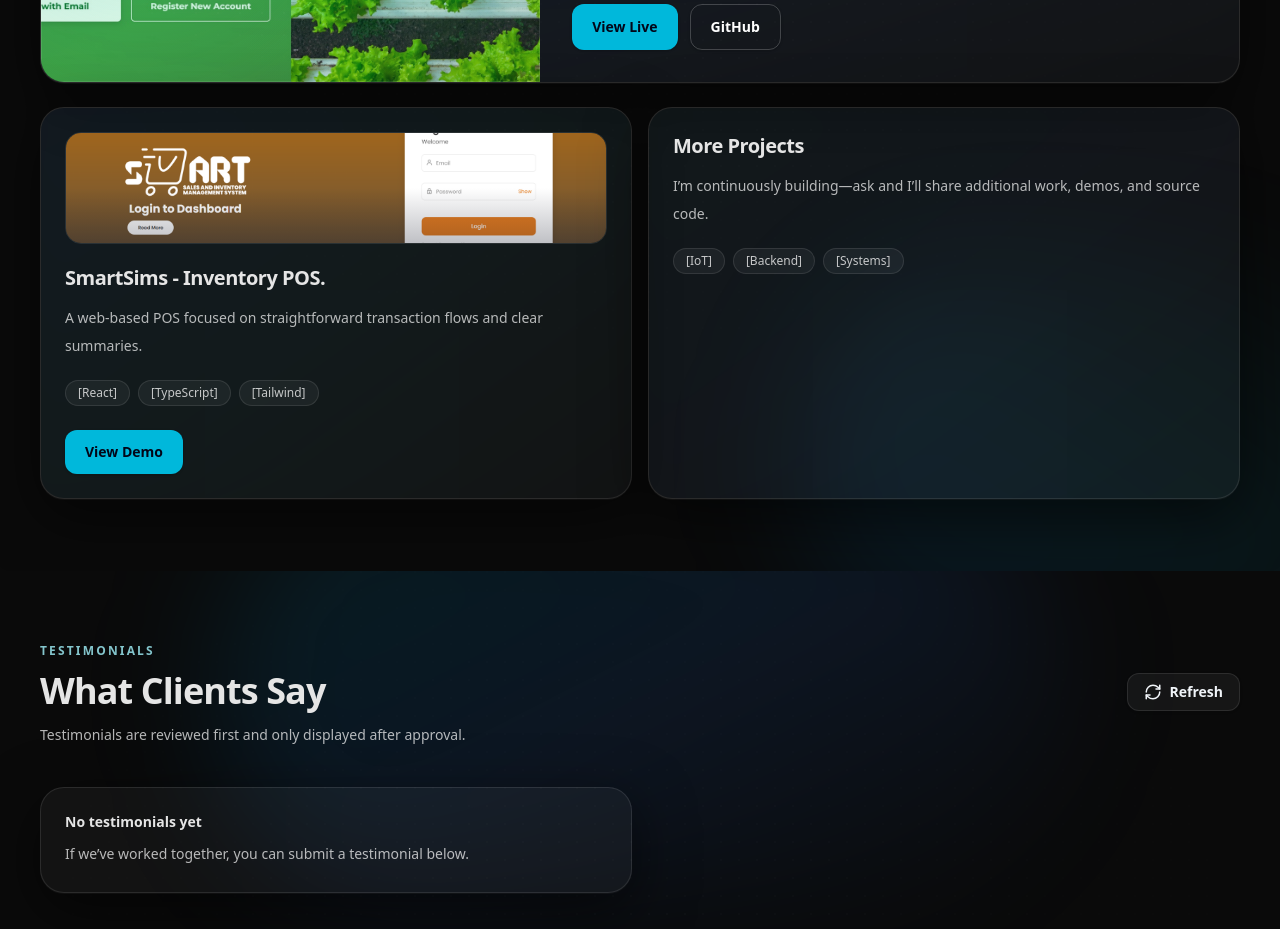
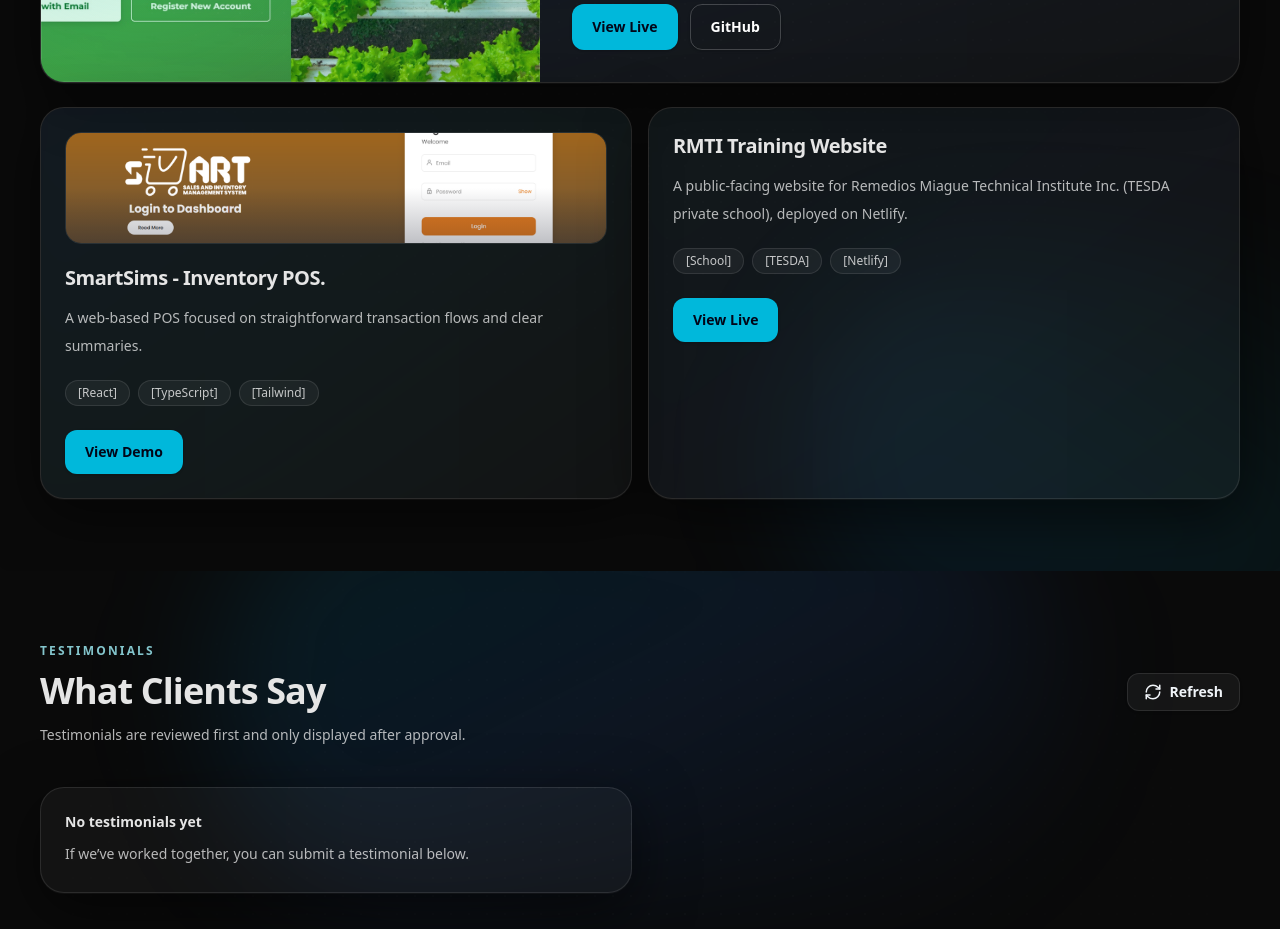
Before and after one commit to RvnXcnnrr/JMRP, a React (Vite) app: page / in a window 1280 px wide. Shown: the part 2280-3209 px from the top of the page. Built offline with nearby package versions, Linux system fonts and the light colour scheme.

Commit message:
feat: add RMTI Training website project with demo link and updated tags

```diff
--- a/src/components/ProjectsSection.tsx
+++ b/src/components/ProjectsSection.tsx
@@ -35,6 +35,7 @@ function ActionButton({ href, children, variant }: ActionButtonProps) {
 export function ProjectsSection() {
   const smarTanomImage = '/assets/projects/smartanom.jpg'
   const smartSimsImage = '/assets/projects/smartsims.jpg'
+  const rmtiTrainingUrl = 'https://rmti-training.netlify.app/'
 
   return (
     <section
@@ -150,14 +151,20 @@ export function ProjectsSection() {
           <div className="group relative overflow-hidden rounded-3xl border border-slate-200/70 bg-white/70 p-6 shadow-[0_1px_0_rgba(255,255,255,0.65),0_18px_50px_rgba(2,6,23,0.08)] backdrop-blur transition duration-300 hover:-translate-y-1 hover:border-cyan-500/40 hover:shadow-md dark:border-white/10 dark:bg-white/[0.04] dark:shadow-[0_1px_0_rgba(255,255,255,0.04),0_18px_60px_rgba(0,0,0,0.55)] dark:hover:border-cyan-300/30">
             <div aria-hidden="true" className="pointer-events-none absolute -inset-16 -z-10 opacity-35 blur-2xl transition-opacity duration-300 group-hover:opacity-60 bg-gradient-to-br from-cyan-500/12 via-blue-500/10 to-transparent" />
 
-            <h3 className="text-xl font-semibold tracking-tight text-slate-900 dark:text-[#e5e5e5]">More Projects</h3>
+            <h3 className="text-xl font-semibold tracking-tight text-slate-900 dark:text-[#e5e5e5]">RMTI Training Website</h3>
             <p className="mt-3 text-sm leading-7 text-slate-600 dark:text-white/70">
-              I’m continuously building—ask and I’ll share additional work, demos, and source code.
+              A public-facing website for Remedios Miague Technical Institute Inc. (TESDA private school), deployed on Netlify.
             </p>
             <div className="mt-5 flex flex-wrap gap-2">
-              <Tag>[IoT]</Tag>
-              <Tag>[Backend]</Tag>
-              <Tag>[Systems]</Tag>
+              <Tag>[School]</Tag>
+              <Tag>[TESDA]</Tag>
+              <Tag>[Netlify]</Tag>
+            </div>
+
+            <div className="mt-6 flex flex-wrap gap-3">
+              <ActionButton href={rmtiTrainingUrl} variant="primary">
+                View Live
+              </ActionButton>
             </div>
           </div>
         </div>
--- a/src/data/portfolio.ts
+++ b/src/data/portfolio.ts
@@ -59,6 +59,15 @@ export const projects: Project[] = [
     imageAlt: 'SmartSims POS preview',
     links: {
       demo: 'https://smartsims.netlify.app/',
+    },
+  },
+  {
+    title: 'RMTI Training — School Website',
+    description:
+      'A public-facing website for Remedios Miague Technical Institute Inc. (TESDA private school), deployed on Netlify.',
+    stack: ['School Website', 'TESDA', 'Netlify'],
+    links: {
+      demo: 'https://rmti-training.netlify.app/',
     },
   },
   {
```
